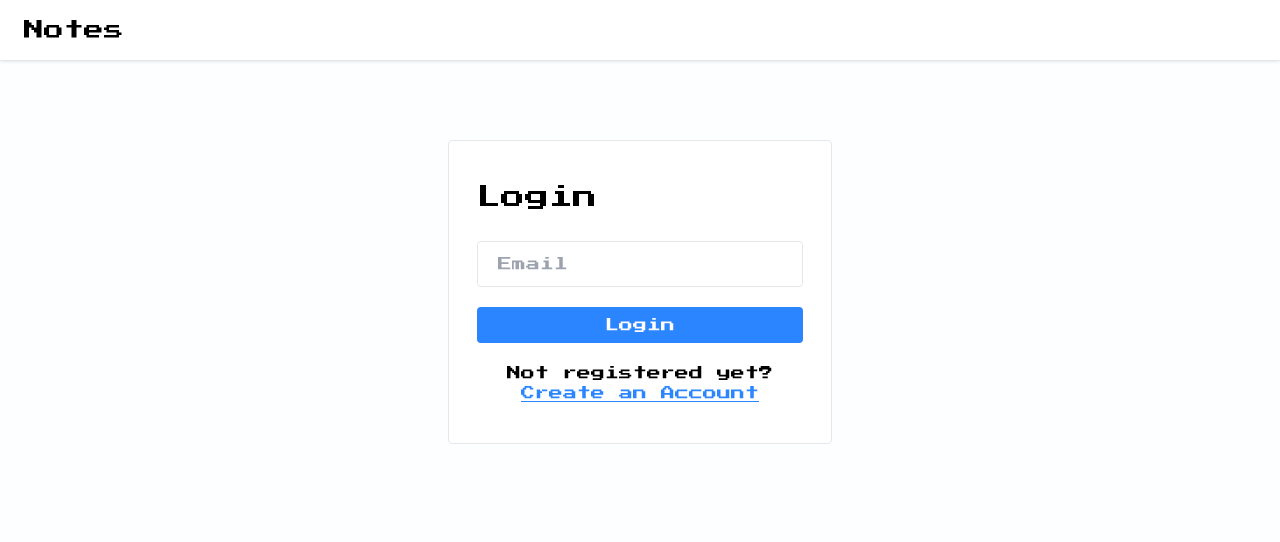
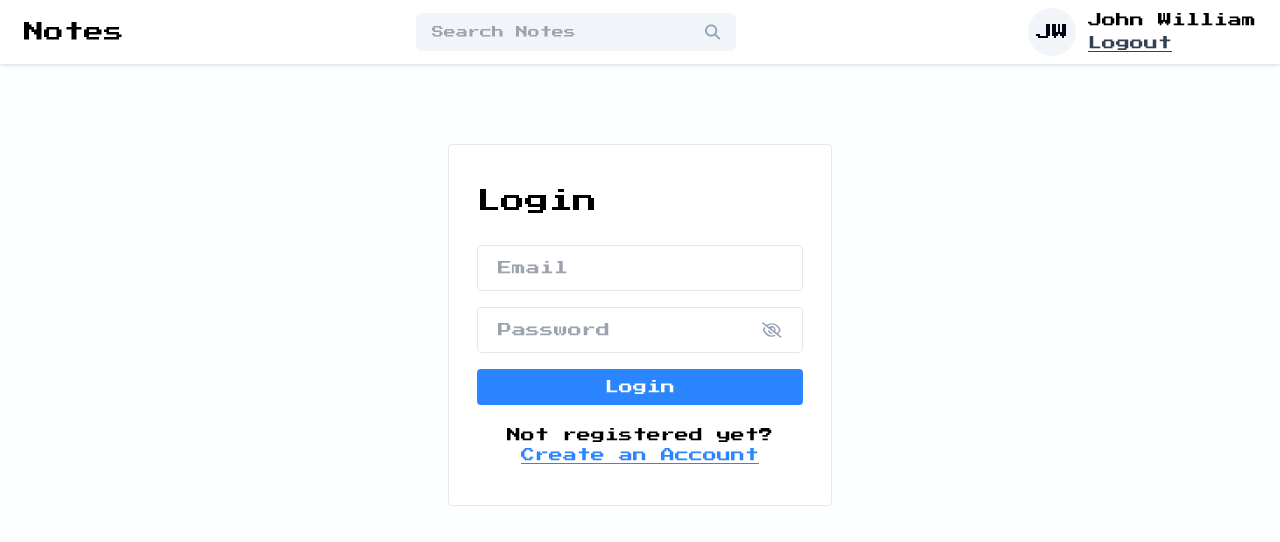
Before and after one commit to MegaClinton/noteTaker, a React (Vite) app in the folder frontend/notes-app/: page /login in a window 1280 px wide. Shown: the top 542 px of the page. Built offline with nearby package versions, Linux system fonts and the light colour scheme.

Commit message:
finish searchbar

```diff
--- a/frontend/notes-app/package.json
+++ b/frontend/notes-app/package.json
@@ -12,6 +12,7 @@
   "dependencies": {
     "react": "^18.3.1",
     "react-dom": "^18.3.1",
+    "react-icons": "^5.3.0",
     "react-router-dom": "^6.27.0"
   },
   "devDependencies": {
--- /dev/null
+++ b/frontend/notes-app/src/components/Cards/ProfileInfo.jsx
@@ -0,0 +1,21 @@
+import React from "react";
+import { getInitials } from "../../utils/helper";
+
+const ProfileInfo = ({ onLogout }) => {
+    return (
+    <div className="flex items-center gap-3">
+        <div className="w-12 h-12 flex items-center justify-center rounded-full text-slate-950 font-medium bg-slate-100">
+        {getInitials("John William")}
+        </div>
+
+        <div>
+            <p className="text-sm font-medium">John William</p>
+            <button className="text-sm text-slate-700 underline" onClick={onLogout}>
+                Logout
+            </button>
+        </div>
+    </div>
+    );
+};
+
+export default ProfileInfo;
--- /dev/null
+++ b/frontend/notes-app/src/components/Input/PasswordInput.jsx
@@ -0,0 +1,36 @@
+import React, { useState } from 'react';
+import { FaRegEye, FaRegEyeSlash } from 'react-icons/fa6';
+
+const PasswordInput = ({ value, onChange, placeholder}) => {
+
+    const [isShowPassword, setIsShowPassword] = useState(false);
+
+    const toggleShowPassword = () => {
+        setIsShowPassword(!isShowPassword);
+    }
+
+    return (
+        <div className='flex items-center bg-transparent border-[1.5px] px-5 rounded mb-3'>
+            <input
+            value={value}
+            onChange={onChange}
+            type={isShowPassword ? "text" : "password"}
+            placeholder={placeholder || "Password"}
+            className="w-full text-sm bg-transparent py-3 mr-3 rounded outline-none"
+            />
+
+            {isShowPassword ? <FaRegEye
+                size={22}
+                className="text-primary cursor-pointer"
+                onClick={() => toggleShowPassword()}
+                /> : (
+                <FaRegEyeSlash
+                size={22}
+                className="text-slate-400 cursor-pointer"
+                onClick={() => toggleShowPassword()}
+                />
+            )}
+        </div>
+    )
+}
+    export default PasswordInput;
--- a/frontend/notes-app/src/components/Navbar/Navbar.jsx
+++ b/frontend/notes-app/src/components/Navbar/Navbar.jsx
@@ -1,11 +1,41 @@
-import React from 'react';
+import React, { useState } from 'react';
+import ProfileInfo from '../Cards/ProfileInfo';
+import { useNavigate } from 'react-router-dom';
+import SearchBar from '../SearchBar/SearchBar';
 
 const Navbar = () => {
+    const [searchQuery, setSearchQuery] = useState("");
+
+    const navigate = useNavigate;
+
+    const onLogout = () => {
+        navigate("/login");
+    };
+
+        const handleSearch =() => {
+
+        };
+
+    const onClearSearch = () => {
+        setSearchQuery("");
+    };
+
     return (
         <div className="bg-white flex items-center justify-between px-6 py-2 drop-shadow">
-            <h2 className="text-xl font-medium text-black py-2">Notes</h2>
+            <h2 className="text-xl font-medium text-black py-2 ">Notes</h2>
+
+        <SearchBar
+            value={searchQuery}
+            onChange={({ target }) =>
+                {setSearchQuery(target.value)
+            }}
+            handleSearch={handleSearch}
+            onClearSearch={onClearSearch}
+        />
+
+        <ProfileInfo onLogout={onLogout}/>
         </div>
-    )
-}
+    );
+};
 
 export default Navbar;
--- /dev/null
+++ b/frontend/notes-app/src/components/SearchBar/SearchBar.jsx
@@ -0,0 +1,28 @@
+import React from 'react';
+import { FaMagnifyingGlass } from 'react-icons/fa6';
+import {IoMdClose} from 'react-icons/io';
+
+const SearchBar = ({value, onChange, handleSearch, onClearSearch}) => {
+    return (
+        <div className="w-80 flex items-center px-4 bg-slate-100 rounded-md">
+            <input
+                type="text"
+                placeholder="Search Notes"
+                className="w-full text-xs bg-transparent py-[11px] outline-none"
+                value={value}
+                onChange={onChange}
+            />
+
+        {value && (
+            <IoMdClose className="text-xl text-slate-500 cursor-pointer hover:text-black mr-3"
+            onClick={onClearSearch}
+            />
+        )}
+
+        <FaMagnifyingGlass className="text-slate-400 cursor-pointer hover:text-black" onClick={handleSearch} />
+        </div>
+
+    )
+};
+
+export default SearchBar;
--- a/frontend/notes-app/src/pages/Home/Home.jsx
+++ b/frontend/notes-app/src/pages/Home/Home.jsx
@@ -1,9 +1,12 @@
 import React from 'react'
+import Navbar from '../../components/Navbar/Navbar'
 
 const Home = () => {
     return (
-        <div>Home</div>
-    )
-}
+        <>
+        <Navbar />
+        </>
+    );
+};
 
 export default Home;
--- a/frontend/notes-app/src/pages/Login/Login.jsx
+++ b/frontend/notes-app/src/pages/Login/Login.jsx
@@ -1,18 +1,56 @@
-import React from "react";
+import React, { useState } from "react";
 import Navbar from '../../components/Navbar/Navbar';
 import { Link } from 'react-router-dom';
+import PasswordInput from "../../components/Input/PasswordInput";
+import { validateEmail } from "../../utils/helper";
 
 const Login = () => {
+
+    const [email, setEmail] = useState("");
+    const [password, setPassword] = useState("");
+    const [error, setError] = useState(null);
+
+    const handleLogin = async (e) => {
+        e.preventDefault();
+
+        if (!validateEmail(email)) {
+            setError("Please enter a valid email address");
+            return;
+        }
+
+        if(!password) {
+            setError("Please enter the password");
+            return;
+        }
+
+        setError("")
+
+        // Call the login API
+    };
+
     return (
         <>
             <Navbar />
 
             <div className="flex items-center justify-center mt-20">
                 <div className="w-96 border rounded bg-white px-7 py-10">
-                    <form onSubmit={()=>{}}>
-                        <h4 className="text-2xl mb-7">Login</h4>
+                    <form onSubmit={handleLogin}>
+                        <h4 className="text-2xl mb-7 under">Login</h4>
 
-                        <input type="text" placeholder="Email" className="input-box" />
+                        <input
+                            type="text"
+                            placeholder="Email"
+                            className="input-box"
+                            value={email}
+                            onChange={(e) => setEmail(e.target.value)}
+                            />
+
+                        <PasswordInput
+                            value={password}
+                            onChange={(e) => setPassword(e.target.value)}
+                        />
+
+                        {error && <p className="text-red-500 text-xs pb-1">{error}</p>}
 
                         <button type="submit" className="btn-primary">
                             Login
--- a/frontend/notes-app/src/pages/SignUp/SignUp.jsx
+++ b/frontend/notes-app/src/pages/SignUp/SignUp.jsx
@@ -1,5 +1,8 @@
-import React from "react";
+import React, {useState} from "react";
 import Navbar from "../../components/Navbar/Navbar";
+import PasswordInput from "../../components/Input/PasswordInput";
+import {Link} from "react-router-dom";
+import { validateEmail } from "../../utils/helper";
 
 const SignUp = () => {
 
@@ -8,11 +11,30 @@
     const [password, setPassword] = useState("");
     const [error, setError] = useState(null);
 
-    const handleSIgnUP = async (e) => {
+    const handleSignUp = async (e) => {
         e.preventDefault();
+
+        if (!name) {
+            setError("Please enter your name");
+            return;
+        }
+
+        if (!validateEmail(email)){
+            setError("Please enter a valid email address.")
+            return;
+
     };
+
+        if (!password) {
+            setError("Please Enter the Password");
+            return;
+        };
+
+        setError('')
+    };
+
     return (
-        <>
+    <>
       <Navbar />
 
         <div className="flex items-center justify-center mt-28">
@@ -20,16 +42,15 @@
                 <form onSubmit={handleSignUp}>
                     <h4 className="text-2xl mb-7">SignUp</h4>
 
-
                     <input
                         type="text"
                         placeholder="Name"
                         className="input-box"
                         value={name}
                         onChange={(e) => setName(e.target.value)}
-                        />
+                    />
 
-<input
+                    <input
                      type="text"
                      placeholder="Email"
                      className="input-box"
@@ -38,9 +59,22 @@
                      />
 
                     <PasswordInput
-                        value={assword}
+                        value={password}
                         onChange={(e) => setPassword(e.target.value)}
-                        />
+                    />
+
+                    {error && <p className="text-red-500 text-xs pb-1">{error}</p>}
+
+                    <button type="submit" className="btn-primary">
+                        Create Account
+                        </button>
+
+                        <p className="text-sm text-center mt-4">
+                            Already Have an account?{" "}
+                            <Link to="/login" className="font-medium text-primary underline">
+                                Login
+                                </Link>
+                        </p>
                     </form>
                 </div>
             </div>
--- /dev/null
+++ b/frontend/notes-app/src/utils/helper.js
@@ -0,0 +1,18 @@
+export const validateEmail = (email) => {
+    const regex = /^[^\s@]+@[^\s@]+\.[^\s@]+$/;
+    return regex.test(email);
+};
+
+export const getInitials = (name) => {
+    if (!name) return ";"
+
+    const words = name.split(" ");
+    let initials = "";
+
+    for (let i=0; i < Math.min(words.length, 2); i++){
+        initials += words[i][0];
+    }
+
+    return initials.toUpperCase();
+
+};
```
Also changed, not shown: 1 other file (tests, documents, lock files or other folders).
